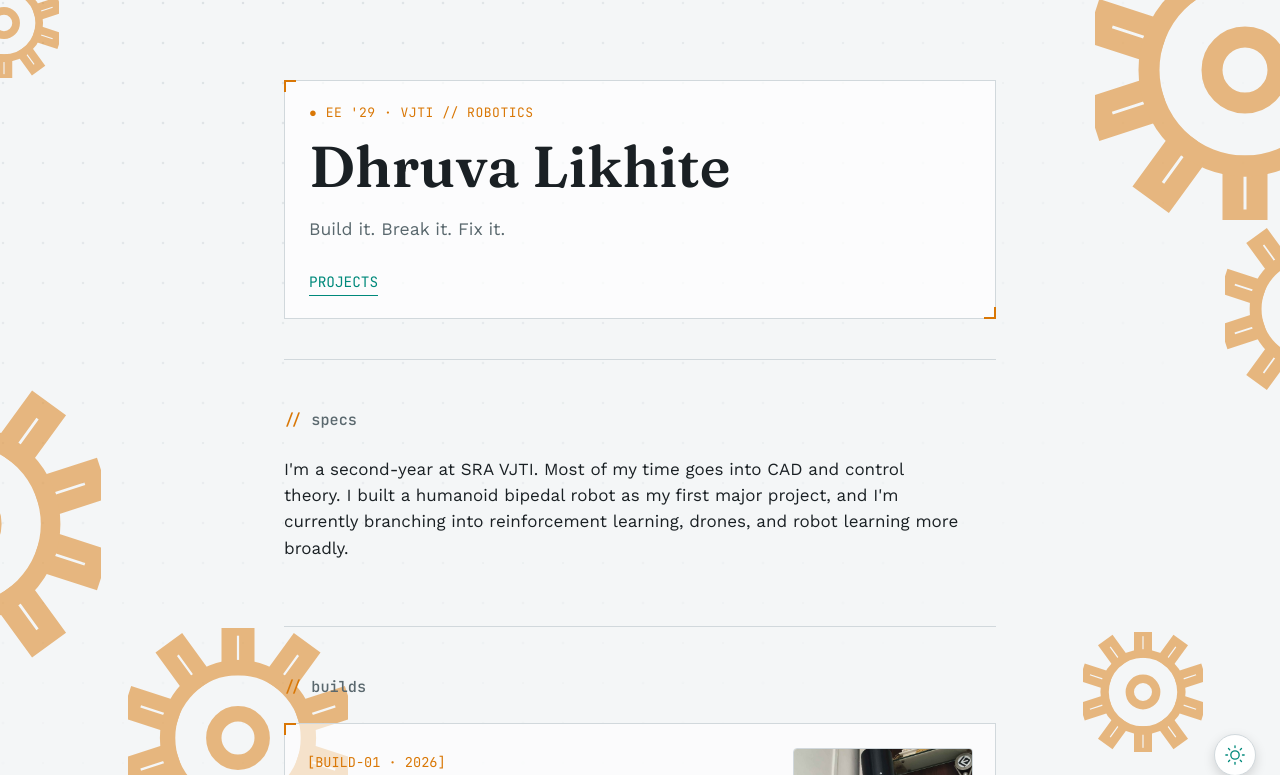
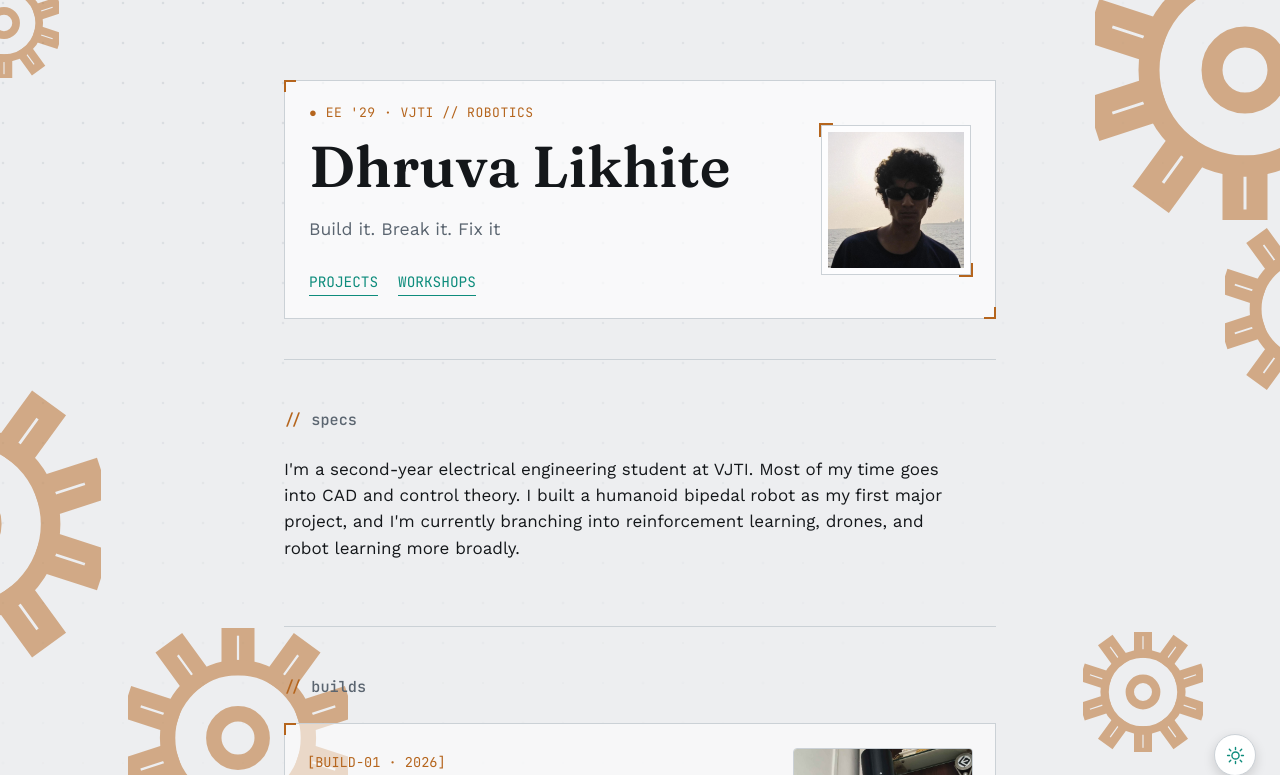
Before and after one commit to Dhruva245/Dhruva245.github.io, a plain HTML site: page index.html in a window 1280 px wide. Both pictures are taken after a click on the button "Toggle theme". Shown: the top 775 px of the page. Drawn offline with nearby package versions, Linux system fonts and the light colour scheme.

Commit message:
updated portfolio

```diff
--- a/index.html
+++ b/index.html
@@ -12,7 +12,7 @@
     --bg:#0D1012;
     --panel:#151A1D;
     --panel-bg:rgba(21,26,29,0.5);
-    --mission-bg:rgba(21,26,29,0.4);
+    --panel-bg-soft:rgba(21,26,29,0.4);
     --line:#2B3236;
     --gear-color:var(--line);
     --ink:#E4E8E9;
@@ -21,20 +21,18 @@
     --phosphor:#00D9C0;
     --max:760px;
   }
-
-  [data-theme="light"] {
-    --bg:#F4F6F7;
+  :root[data-theme="light"]{
+    --bg:#EDEEF0;
     --panel:#FFFFFF;
-    --panel-bg:rgba(255,255,255,0.7);
-    --mission-bg:rgba(255,255,255,0.6);
-    --line:#D1D8DC;
-    --signal:#D97706;
+    --panel-bg:rgba(255,255,255,0.65);
+    --panel-bg-soft:rgba(255,255,255,0.55);
+    --line:#CBD1D6;
+    --signal:#B5651D;
     --gear-color:var(--signal);
-    --ink:#1A2024;
-    --muted:#5A686E;
-    --phosphor:#00897B;
+    --ink:#14171A;
+    --muted:#5B6570;
+    --phosphor:#0E8C7C;
   }
-
   *{box-sizing:border-box;}
   html{scroll-behavior:smooth;}
   body{
@@ -111,7 +109,7 @@
   h2::before{ content:"// "; color:var(--signal); }
   .about p{max-width:64ch; color:var(--ink);}
 
-  .mission{ padding:24px 22px; border:1px solid var(--line); margin-top:20px; position:relative; background:var(--mission-bg); }
+  .mission{ padding:24px 22px; border:1px solid var(--line); margin-top:20px; position:relative; background:var(--panel-bg-soft); }
   .mission:first-of-type{margin-top:0;}
   .mission::before{ top:-1px; left:-1px; border-top-width:2px; border-left-width:2px; }
   .mission::after{ bottom:-1px; right:-1px; border-bottom-width:2px; border-right-width:2px; }
@@ -122,10 +120,7 @@
     gap: 24px;
     align-items: flex-start;
   }
-  .mission-content{
-    flex: 1;
-  }
-
+  .mission-content{ flex: 1; }
   .mission-id{ font-family:'JetBrains Mono', monospace; color:var(--signal); font-size:0.85rem; }
   .mission-id::before{ content:"["; } .mission-id::after{ content:"]"; }
   .mission-title{ font-family:'Fraunces', serif; font-size:1.25rem; font-weight:600; margin-top:4px; }
@@ -147,6 +142,30 @@
   footer{ padding:48px 0 80px; border-top:1px solid var(--line); color:var(--muted); font-size:0.88rem; }
   footer .links{margin-top:14px;}
 
+  .hero{ display:flex; align-items:center; gap:28px; }
+  .hero-text{ min-width:0; flex:1; }
+  .photo-frame{
+    position:relative; flex-shrink:0;
+    width:150px; height:150px;
+    border:1px solid var(--line);
+    padding:6px;
+    background:var(--panel-bg);
+  }
+  .photo-frame::before, .photo-frame::after{
+    content:""; position:absolute; width:12px; height:12px;
+    border:0 solid var(--signal);
+  }
+  .photo-frame::before{ top:-3px; left:-3px; border-top-width:2px; border-left-width:2px; }
+  .photo-frame::after{ bottom:-3px; right:-3px; border-bottom-width:2px; border-right-width:2px; }
+  .photo-frame img{ width:100%; height:100%; object-fit:cover; display:block; }
+
+  @media (max-width: 560px){
+    .hero{ flex-direction:column-reverse; align-items:flex-start; }
+    .photo-frame{ width:120px; height:120px; }
+    .mission-body{ flex-direction: column-reverse; }
+    .mission-img{ width: 100%; height: 260px; }
+  }
+
   .gear-bg{
     position:fixed;
     z-index:0;
@@ -157,39 +176,35 @@
     transition: color 0.2s ease;
   }
 
-  /* Theme Toggle Button */
-  .theme-toggle {
-    position: fixed;
-    bottom: 24px;
-    right: 24px;
-    z-index: 99;
-    background: var(--panel);
-    border: 1px solid var(--line);
-    color: var(--phosphor);
-    padding: 10px;
-    border-radius: 50%;
-    cursor: pointer;
-    display: flex;
-    align-items: center;
-    justify-content: center;
+  #theme-toggle{
+    position:fixed;
+    bottom:24px;
+    right:24px;
+    z-index:99;
+    width:42px;
+    height:42px;
+    border:1px solid var(--line);
+    background:var(--panel);
+    color:var(--phosphor);
+    display:flex;
+    align-items:center;
+    justify-content:center;
+    cursor:pointer;
+    border-radius:50%;
     box-shadow: 0 4px 12px rgba(0,0,0,0.15);
     transition: color 0.2s ease, border-color 0.2s ease, transform 0.2s ease;
   }
-  .theme-toggle:hover {
-    color: var(--signal);
-    border-color: var(--signal);
-    transform: scale(1.05);
-  }
-  .theme-toggle svg {
-    width: 20px;
-    height: 20px;
-  }
+  #theme-toggle:hover{ border-color:var(--signal); color:var(--signal); transform: scale(1.05); }
+  #theme-toggle svg{ width:19px; height:19px; }
+  #theme-toggle .icon-moon{ display:none; }
+  :root[data-theme="light"] #theme-toggle .icon-sun{ display:block; }
+  :root[data-theme="light"] #theme-toggle .icon-moon{ display:none; }
+  :root:not([data-theme="light"]) #theme-toggle .icon-sun{ display:none; }
+  :root:not([data-theme="light"]) #theme-toggle .icon-moon{ display:block; }
 
   @media (max-width: 640px){
     .gear-bg{ transform-origin:center; scale:0.6; opacity:0.35; }
-    .theme-toggle{ bottom: 16px; right: 16px; }
-    .mission-body{ flex-direction: column-reverse; }
-    .mission-img{ width: 100%; height: 260px; }
+    #theme-toggle{ bottom:16px; right:16px; }
   }
 
   @media (prefers-reduced-motion: reduce){
@@ -230,18 +245,26 @@
 
   <header>
     <div class="panel">
-    <div class="stardate">EE '29 · VJTI // ROBOTICS</div>
-    <h1>Dhruva Likhite</h1>
-    <p class="role">Build it. Break it. Fix it.</p>
-    <nav class="links">
-      <a class="text-link" href="#project-1">PROJECTS</a>
-    </nav>
+    <div class="hero">
+      <div class="hero-text">
+        <div class="stardate">EE '29 · VJTI // ROBOTICS</div>
+        <h1>Dhruva Likhite</h1>
+        <p class="role">Build it. Break it. Fix it</p>
+        <nav class="links">
+          <a class="text-link" href="#project-1">PROJECTS</a>
+          <a class="text-link" href="#workshop-1">WORKSHOPS</a>
+        </nav>
+      </div>
+      <div class="photo-frame">
+        <img src="assets/dhruva.jpg" alt="Dhruva Likhite">
+      </div>
+    </div>
     </div>
   </header>
 
   <section class="about">
     <h2>specs</h2>
-    <p>I'm a second-year at SRA VJTI. Most of my time goes into CAD and control theory. I built a humanoid bipedal robot as my first major project, and I'm currently branching into reinforcement learning, drones, and robot learning more broadly.</p>
+    <p>I'm a second-year electrical engineering student at VJTI. Most of my time goes into CAD and control theory. I built a humanoid bipedal robot as my first major project, and I'm currently branching into reinforcement learning, drones, and robot learning more broadly.</p>
   </section>
 
   <section id="projects">
@@ -264,6 +287,21 @@
 
   </section>
 
+  <section id="workshops">
+    <h2>workshops</h2>
+
+    <div class="mission" id="workshop-1">
+      <span class="mission-id">WORKSHOP-01</span>
+      <div class="mission-title">Inception</div>
+      <p class="mission-desc">A workshop run by us second years at SRA, teaching the basics of C programming, Tinkercad, and Onshape to first year students.</p>
+      <div class="mission-tags"><span>C</span><span>TINKERCAD</span><span>ONSHAPE</span></div>
+      <div class="mission-links">
+        <a href="https://sravjti.in/activities/events" target="_blank" rel="noopener">SOURCE</a>
+      </div>
+    </div>
+
+  </section>
+
   <footer>
     <div>END OF LOG. Maintained by Dhruva Likhite.</div>
     <nav class="links">
@@ -281,12 +319,28 @@
 
 </div>
 
-<button class="theme-toggle" id="themeToggle" aria-label="Toggle theme">
-  <svg class="sun-icon" viewBox="0 0 24 24" fill="none" stroke="currentColor" stroke-width="1.6" stroke-linecap="round" stroke-linejoin="round" style="display:none;"><circle cx="12" cy="12" r="5"/><line x1="12" y1="1" x2="12" y2="3"/><line x1="12" y1="21" x2="12" y2="23"/><line x1="4.22" y1="4.22" x2="5.64" y2="5.64"/><line x1="18.36" y1="18.36" x2="19.78" y2="19.78"/><line x1="1" y1="12" x2="3" y2="12"/><line x1="21" y1="12" x2="23" y2="12"/><line x1="4.22" y1="19.78" x2="5.64" y2="18.36"/><line x1="18.36" y1="5.64" x2="19.78" y2="4.22"/></svg>
-  <svg class="moon-icon" viewBox="0 0 24 24" fill="none" stroke="currentColor" stroke-width="1.6" stroke-linecap="round" stroke-linejoin="round"><path d="M21 12.79A9 9 0 1 1 11.21 3 7 7 0 0 0 21 12.79z"/></svg>
+<button id="theme-toggle" aria-label="Toggle theme">
+  <svg class="icon-sun" viewBox="0 0 24 24" fill="none" stroke="currentColor" stroke-width="1.8" stroke-linecap="round"><circle cx="12" cy="12" r="4.5"/><path d="M12 2v2.5M12 19.5V22M4.2 4.2l1.8 1.8M18 18l1.8 1.8M2 12h2.5M19.5 12H22M4.2 19.8 6 18M18 6l1.8-1.8"/></svg>
+  <svg class="icon-moon" viewBox="0 0 24 24" fill="none" stroke="currentColor" stroke-width="1.8" stroke-linecap="round" stroke-linejoin="round"><path d="M21 12.79A9 9 0 1 1 11.21 3 7 7 0 0 0 21 12.79z"/></svg>
 </button>
 
 <script>
+(function(){
+  const root = document.documentElement;
+  const saved = localStorage.getItem('theme');
+  if (saved === 'light') root.setAttribute('data-theme', 'light');
+  document.getElementById('theme-toggle').addEventListener('click', () => {
+    const isLight = root.getAttribute('data-theme') === 'light';
+    if (isLight){
+      root.removeAttribute('data-theme');
+      localStorage.setItem('theme', 'dark');
+    } else {
+      root.setAttribute('data-theme', 'light');
+      localStorage.setItem('theme', 'light');
+    }
+  });
+})();
+
 if (!window.matchMedia('(prefers-reduced-motion: reduce)').matches) {
   const gears = Array.from(document.querySelectorAll('.gear-bg'));
   let ticking = false;
@@ -306,27 +360,6 @@ if (!window.matchMedia('(prefers-reduced-motion: reduce)').matches) {
   }, { passive:true });
   update();
 }
-
-const themeToggleBtn = document.getElementById('themeToggle');
-const sunIcon = themeToggleBtn.querySelector('.sun-icon');
-const moonIcon = themeToggleBtn.querySelector('.moon-icon');
-
-function setTheme(theme) {
-  if (theme === 'light') {
-    document.documentElement.setAttribute('data-theme', 'light');
-    sunIcon.style.display = 'block';
-    moonIcon.style.display = 'none';
-  } else {
-    document.documentElement.removeAttribute('data-theme');
-    sunIcon.style.display = 'none';
-    moonIcon.style.display = 'block';
-  }
-}
-
-themeToggleBtn.addEventListener('click', () => {
-  const isLight = document.documentElement.getAttribute('data-theme') === 'light';
-  setTheme(isLight ? 'dark' : 'light');
-});
 </script>
 
 </body>
```
Also changed, not shown: assets/dhruva.jpg (added).
